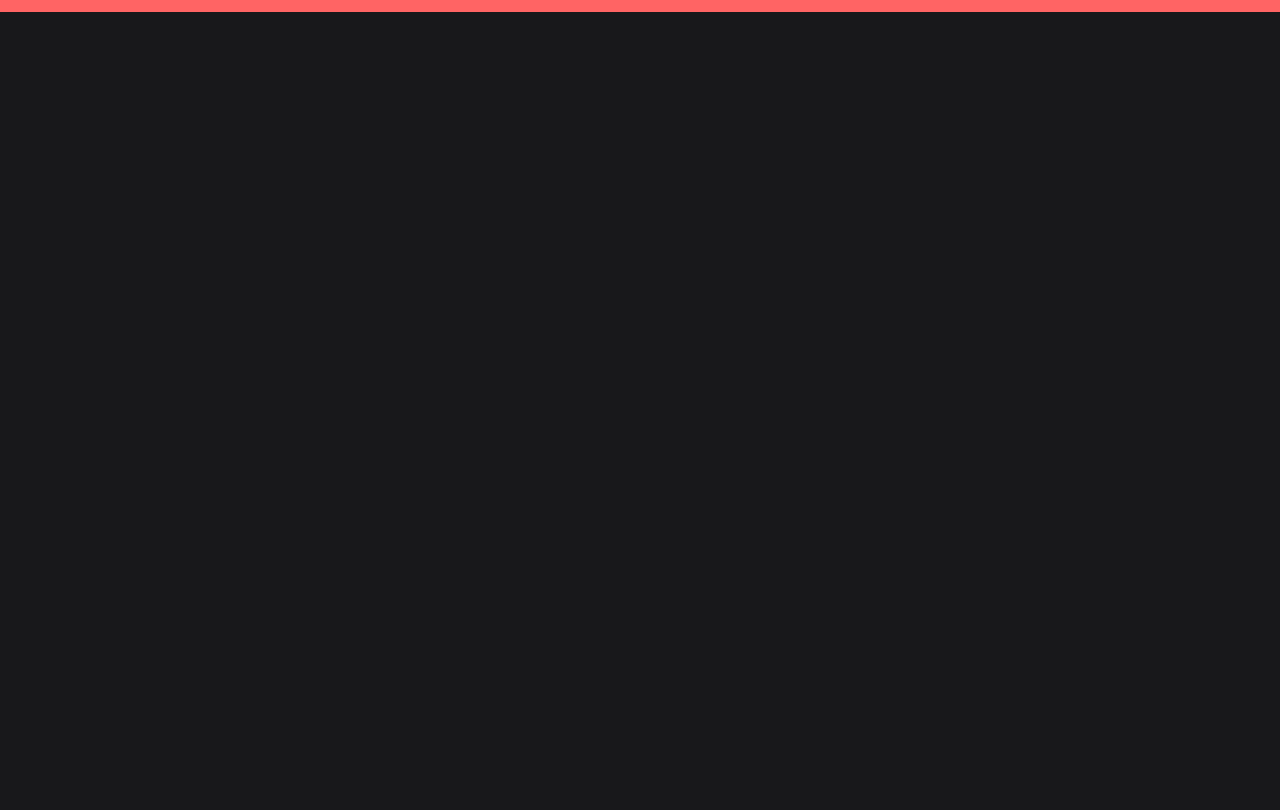
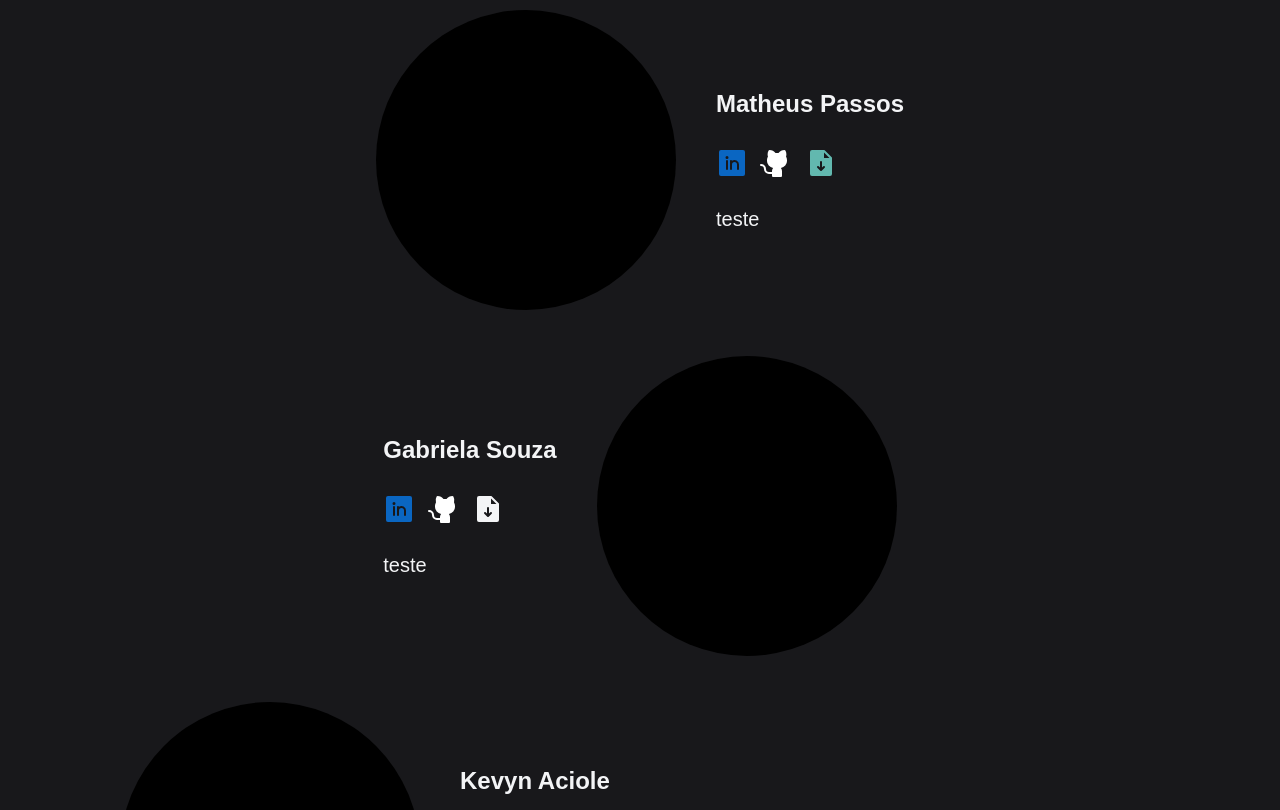
Before and after one commit to Entre-Linhas/front-end, a React (Create React App) app: page /sobre in a window 1280 px wide. Shown: the part 1300-2110 px from the top of the page. Before the commit the page ends 1312 px from the top, so only its background shows below. Built offline with nearby package versions, Linux system fonts and the light colour scheme.

Commit message:
FEAT: atualizando a página sobre nós

```diff
--- /dev/null
+++ b/src/components/About.tsx
@@ -0,0 +1,82 @@
+import { LinkedinLogo, GithubLogo, FileArrowDown } from "@phosphor-icons/react";
+
+
+interface AboutProps {
+StyleAbout?:  "primary" | "secondary";
+img?: string
+nome: string
+desc: string
+Linkedin: string
+GitHub: string
+
+}
+
+                // entre chaves é chamado os atributos da Propriedade
+export const About = ({StyleAbout = "primary", img, nome, desc, Linkedin, GitHub}: AboutProps) => {
+
+return (
+
+    <div className="flex items-center gap-[4rem] m-auto">
+
+        {/* if else */}
+        {StyleAbout === "primary" ?
+
+        (
+        <>
+            <div className="h-[30rem] w-[30rem] bg-black rounded-full">
+
+             </div>
+
+            <div>
+            <h1 className="text-[2.4rem] font-semibold">{nome}</h1>
+                <div className="flex gap-5 py-10">
+                   <a href={Linkedin} target="_blank">
+                    <LinkedinLogo size={32} weight="fill" className="text-[#0A66C2]"/>
+                   </a>
+                   <a  href={GitHub} target="_blank">
+                     <GithubLogo size={32} weight="fill" className="dark:text-white"/>
+                   </a>
+                   <a target="_blank">
+                    <FileArrowDown size={32} weight="fill" className="text-[#62B8AF]" />
+                   </a>
+                </div>
+                <p className="text-[2rem] max-w-[70rem]">{desc}</p>
+            </div>
+        </>
+        )
+        :
+        (
+        <>
+            <div>
+            <h1 className="text-[2.4rem] font-semibold">{nome}</h1>
+                <div className="flex gap-5 py-10">
+                   <a href={Linkedin} target="_blank">
+                    <LinkedinLogo size={32} weight="fill" className="text-[#0A66C2]"/>
+                   </a>
+                   <a  href={GitHub} target="_blank">
+                     <GithubLogo size={32} weight="fill" className="dark:text-white"/>
+                   </a>
+                   <a target="_blank">
+                    <FileArrowDown size={32} weight="fill" className="text-" />
+                   </a>
+                </div>
+                <p className="text-[2rem] max-w-[70rem]">{desc}</p>
+            </div>
+
+            <div className="h-[30rem] w-[30rem] bg-black rounded-full">
+
+            </div>
+        </>
+        )
+        }
+
+
+    </div>
+
+
+
+
+
+    )
+
+}
--- a/src/contexts/Context.tsx
+++ b/src/contexts/Context.tsx
@@ -1,5 +1,7 @@
 import React, { createContext, useState, useEffect } from 'react';
 import api from '../apiInstance';
+import { useNavigate } from "react-router-dom";
+import { BrowserRouter as Router } from 'react-router-dom';
 
 interface ContextProps {
   auth: boolean;
@@ -13,6 +15,8 @@ interface ContextProps {
   atualizarAtividade: Function
   definirFotoPerfil: (imageName: string) => void
   definirDescricao: (descricaoProps: string) => void
+  /* handleSubmit2: (formDat: any) => void
+  hS3: (formDat: any) => void */
 }
 export const Context = createContext<ContextProps>({ /* auth: false, perfil: null , atividades: null */ } as any);
 
@@ -131,9 +135,48 @@ export default function Provider({ children }: { children: React.ReactNode }) {
       setAtividades(newAtividade)
     }
 
+    // ADICIONADO, PODE SE TORNAR UM ERRO CAUSA DO ERRO
+
+
+    /* function handleSubmit2(formData2: any) {
+      api
+          .post("https://dgc6qt23wamgi.cloudfront.net/api/usuarios/cadastro", formData2)
+          .then((response) => {
+              console.log(response);
+
+              if (response) {
+                <Router>
+                  const navigate = useNavigate();
+                  navigate("/Nivelamento");
+                </Router>
+              } else {
+                  alert("teste");
+              }
+
+          })
+          .catch((error) => {
+              alert("Email já utilizado");
+              console.error(error);
+
+          });
+  };
+
+  function hS3(formData2: any) {
+    const navigate = useNavigate();
+
     return (
-      <Context.Provider value={{ auth, setAuth, perfil, setPerfil, atividades, setAtividades, decrementarProgressoAtividade, incrementarProgressoAtividade, atualizarAtividade, definirFotoPerfil, definirDescricao }}>
-        {/* {JSON.stringify(atividades.progresso || {})} */}
+      <Router>
+        <div>
+          <button onClick={() => handleSubmit2(formData2)}></button>
+        </div>
+      </Router>
+    );
+  } */
+  // ATÈ AQUI
+
+    return (
+      <Context.Provider value={{ auth, setAuth, perfil, setPerfil, atividades, setAtividades, decrementarProgressoAtividade, incrementarProgressoAtividade, atualizarAtividade, definirFotoPerfil, definirDescricao/* , handleSubmit2, hS3 */ }}>
+        {JSON.stringify(atividades.progresso || {})}
         {children}
       </Context.Provider>
     );
--- a/src/pages/Home.tsx
+++ b/src/pages/Home.tsx
@@ -126,7 +126,7 @@ export default function Home({ NameUser, PhotoUser, TextUser }: HomeProps) {
             <div className=" self-center border-dashed border-t-[2px] border-custom-salmon w-[9rem] min-w-[9rem]"></div>
             <Card typeStyle="secondary" title="Entendendo meu cliente" text="Quem são meus clientes, como captá-los?" icon={UserCircleGear} />
             <div className="self-center border-dashed border-t-[2px] border-custom-salmon w-[9rem] min-w-[9rem]"></div>
-            <Card typeStyle="secondary" title="Aprendendo a gerênciar" text="Como me organizar para que meu negócio possa crescer?" icon={Briefcase} />
+            <Card typeStyle="secondary" title="Aprendendo a gerenciar" text="Como me organizar para que meu negócio possa crescer?" icon={Briefcase} />
             <div className=" self-center border-dashed border-t-[2px] border-custom-salmon w-[9rem] min-w-[9rem]"></div>
             <Card typeStyle="secondary" title="Marketing e inovação" text="Indo além! Alcançando novos clientes e novas perspectivas." icon={Star} />
           </div>
--- a/src/pages/SignUp.tsx
+++ b/src/pages/SignUp.tsx
@@ -1,5 +1,5 @@
 import { CaretLeft, Envelope, IdentificationCard, Key, MapPin, SignIn, Tag, UserCircle } from "@phosphor-icons/react";
-import React, { Component, useEffect, useState } from "react";
+import React, { Component, useContext, useEffect, useState } from "react";
 import { useNavigate, useNavigation } from "react-router-dom";
 import { Button } from "../components/Button";
 import { Input } from "../components/Input";
@@ -7,14 +7,11 @@ import { Linking } from "../components/Linking";
 import { Logo } from "../components/Logo";
 import { Modal } from "../components/Modal";
 import api from "../apiInstance";
+import { Context } from "../contexts/Context";
 
 
 
 export class Sign extends Component {
-
-
-
-
     state = {
         formData: {
             nome: "",
@@ -54,30 +51,11 @@ export class Sign extends Component {
         console.log(input, value);
     };
 
-
-
     handleSubmit = () => {
         const { formData } = this.state;
-
-
-        api
-            .post("https://dgc6qt23wamgi.cloudfront.net/api/usuarios/cadastro", formData)
-            .then((response) => {
-                console.log(response);
-
-                if (response.status) {
-
-                } else {
-                    alert("teste");
-                }
-
-            })
-            .catch((error) => {
-                alert("Email já utilizado");
-                console.error(error);
-
-            });
-    };
+        // const { handleSubmit2 } = useContext(Context);
+        // handleSubmit2(formData);
+    }
 
     render(): React.ReactNode {
         const { formData } = this.state;
--- a/src/pages/Sobre.tsx
+++ b/src/pages/Sobre.tsx
@@ -3,7 +3,7 @@ import { Footer } from "../components/Footer"
 import Material from "../components/Material";
 import { Button } from "../components/Button"
 import Dica from "../components/Dica"
-
+import { About } from "../components/About";
 
 
 
@@ -39,12 +39,29 @@ export default function Sobre() {
                         <h3 className="text-[2.4rem] font-semibold">Nossos valores</h3>
                         <p className="text-[2rem]">Inovação, Colaboração, Empoderamento, Sustentabilidade, Aprendizagem contínua.</p>
                     </div>
+
+
+                        {/* essa aqui */}
+
+
+                    <div className="py-20">
+                        <h1 className="text-[3.2rem] min-[1800px]:text-[4.8rem] font-bold">Nossa equipe</h1>
+                        <p className="text-[2rem]">A nossa equipe do Entre Linhas é composta por pessoas verdadeiramente incríveis, que são a essência do nosso projeto. São indivíduos talentosos e apaixonados, que trabalham arduamente para oferecer um conteúdo de qualidade e tornar o Entre Linhas o que ele é hoje.</p>
+                    </div>
+
+
+                    <About  nome="Matheus Passos" GitHub="https://github.com/DevPassosMatheus" Linkedin="https://www.linkedin.com/in/passosmatheus/" desc="teste" />
+                    <About  StyleAbout="secondary"  GitHub="https://github.com/gabrielaasouza" Linkedin="https://www.linkedin.com/in/gabrielaasouza/"  nome="Gabriela Souza" desc="teste" />
+                    <About  nome="Kevyn Aciole"  GitHub="https://github.com/KevynAciole" Linkedin="https://www.linkedin.com/in/kevyn-aciole-15a446254/" desc="Inovação, Colaboração, Empoderamento, Sustentabilidade, Aprendizagem contínua porque eu adoro comer batata e chorar no choveiro às terças feiras."/>
+                    <About  StyleAbout="secondary"  GitHub="https://github.com/Skinzin" Linkedin="https://www.linkedin.com/in/vinicius-scosta/" nome="Vinicius Costa" desc="teste"/>
+                    <About  nome="Thailany Pereira"  GitHub="https://github.com/ThailanyP" Linkedin="https://www.linkedin.com/in/thailany-pereira-neves-santos/" desc="teste"/>
+                    <About  StyleAbout="secondary"  GitHub="https://github.com/RaffaGR" Linkedin="https://www.linkedin.com/in/raffavf/" nome="Rafael Viana" desc="teste"/>
+                    <About  nome="Matheus Assis"  GitHub="https://github.com/M4THEUSDev" Linkedin="https://www.linkedin.com/in/matheusassisdev/" desc="teste"/>
+
+
                 </div>
 
-            </div>
-
-
-
+                </div>
             <Footer />
         </>
     )
```
